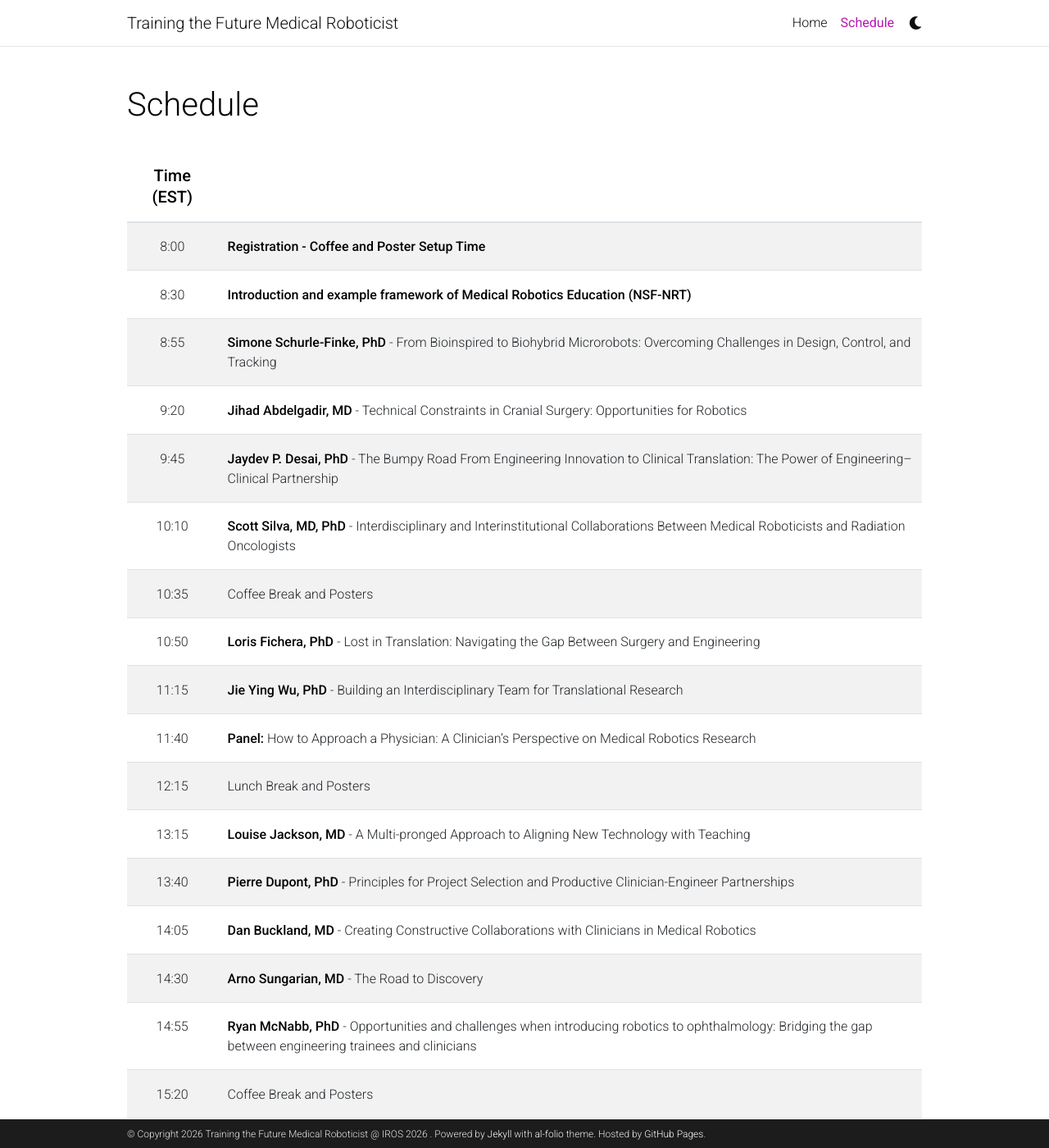
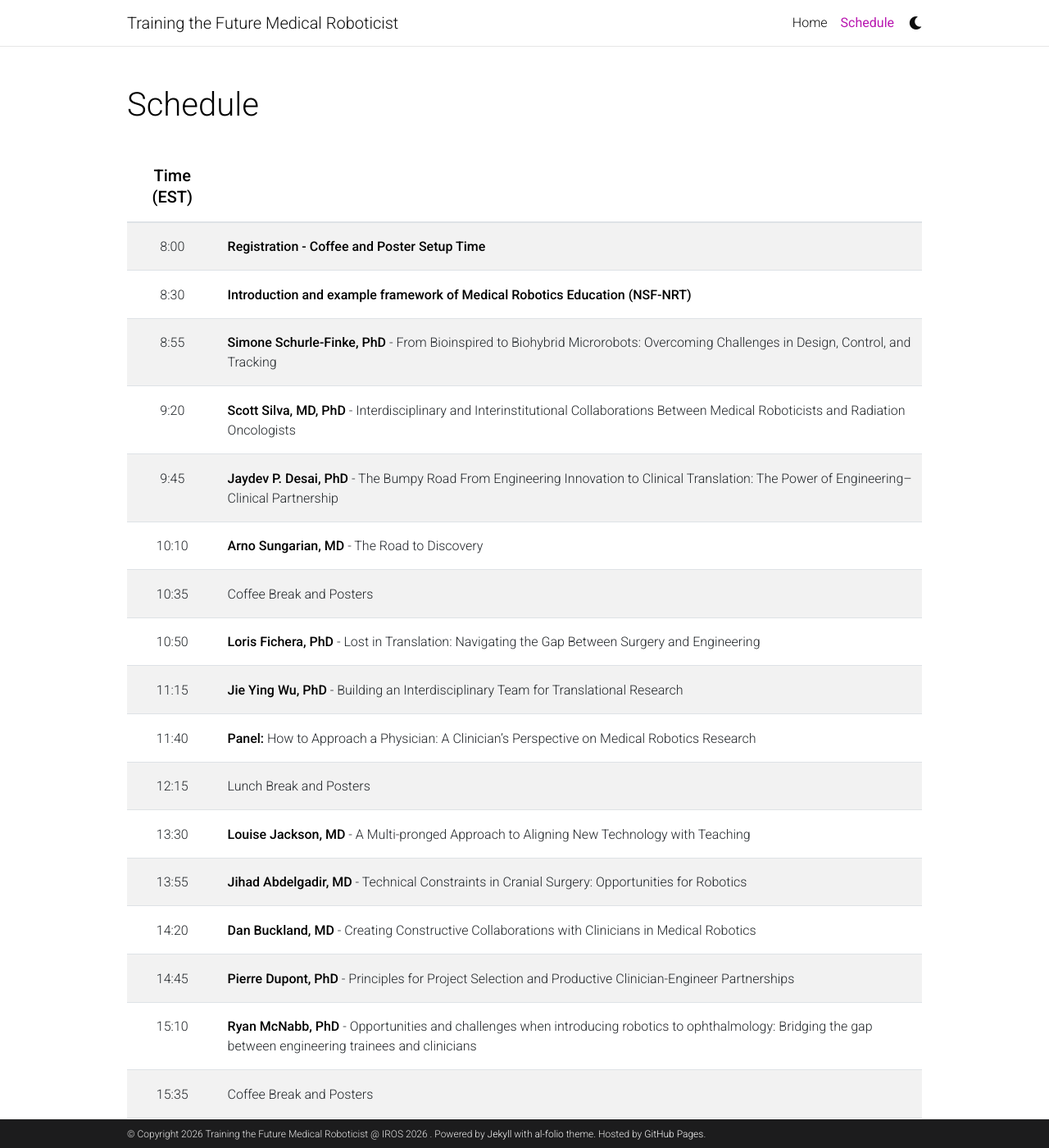
Before and after one commit to future-med-roboticist/future-med-roboticist.github.io, a Jekyll site: the page built from _pages/schedule.md, in a window 1280 px wide and 1400 px high. Shown: the whole window at 82% size. Built offline with Jekyll 4.4.1, drawn with Linux system fonts in a browser that asks for light colours; comment, search, counter and statistics services are not loaded; a style sheet for code colours, icons or effects is not loaded.

Commit message:
Update schedule.md

```diff
--- a/_pages/schedule.md
+++ b/_pages/schedule.md
@@ -12,20 +12,20 @@ nav_order: 1
 | 8:00| **Registration - Coffee and Poster Setup Time** |
 | 8:30| **Introduction and example framework of Medical Robotics Education (NSF-NRT)** |
 | 8:55 | **Simone Schurle-Finke, PhD** - From Bioinspired to Biohybrid Microrobots: Overcoming Challenges in Design, Control, and Tracking |
-| 9:20 |  **Jihad Abdelgadir, MD** - Technical Constraints in Cranial Surgery: Opportunities for Robotics |
+| 9:20 | **Scott Silva, MD, PhD** - Interdisciplinary and Interinstitutional Collaborations Between Medical Roboticists and Radiation Oncologists |
 | 9:45 | **Jaydev P. Desai, PhD** - The Bumpy Road From Engineering Innovation to Clinical Translation: The Power of Engineering–Clinical Partnership |
-| 10:10 | **Scott Silva, MD, PhD** - Interdisciplinary and Interinstitutional Collaborations Between Medical Roboticists and Radiation Oncologists |
+| 10:10 | **Arno Sungarian, MD** - The Road to Discovery |
 | 10:35 | Coffee Break and Posters |
 | 10:50 | **Loris Fichera, PhD** - Lost in Translation: Navigating the Gap Between Surgery and Engineering |
 | 11:15 | **Jie Ying Wu, PhD** - Building an Interdisciplinary Team for Translational Research |
 | 11:40 | **Panel:** How to Approach a Physician: A Clinician’s Perspective on Medical Robotics Research |
 | 12:15 | Lunch Break and Posters |
-| 13:15 | **Louise Jackson, MD** - A Multi-pronged Approach to Aligning New Technology with Teaching |
-| 13:40 | **Pierre Dupont, PhD** - Principles for Project Selection and Productive Clinician-Engineer Partnerships |
-| 14:05 | **Dan Buckland, MD** - Creating Constructive Collaborations with Clinicians in Medical Robotics |
-| 14:30 | **Arno Sungarian, MD** - The Road to Discovery |
-| 14:55 | **Ryan McNabb, PhD** - Opportunities and challenges when introducing robotics to ophthalmology: Bridging the gap between engineering trainees and clinicians |
-| 15:20 | Coffee Break and Posters |
+| 13:30 | **Louise Jackson, MD** - A Multi-pronged Approach to Aligning New Technology with Teaching |
+| 13:55 | **Jihad Abdelgadir, MD** - Technical Constraints in Cranial Surgery: Opportunities for Robotics |
+| 14:20 | **Dan Buckland, MD** - Creating Constructive Collaborations with Clinicians in Medical Robotics |
+| 14:45 | **Pierre Dupont, PhD** - Principles for Project Selection and Productive Clinician-Engineer Partnerships |
+| 15:10 | **Ryan McNabb, PhD** - Opportunities and challenges when introducing robotics to ophthalmology: Bridging the gap between engineering trainees and clinicians |
+| 15:35 | Coffee Break and Posters |
 | 15:45 | **Award Ceremony** |
 | 16:00 |  **Panel:** New Experiences in Clinical Collaborations: Junior Faculty in Medical Robotics |
 | 16:45 |  **Closing remarks by organizers**|
```
